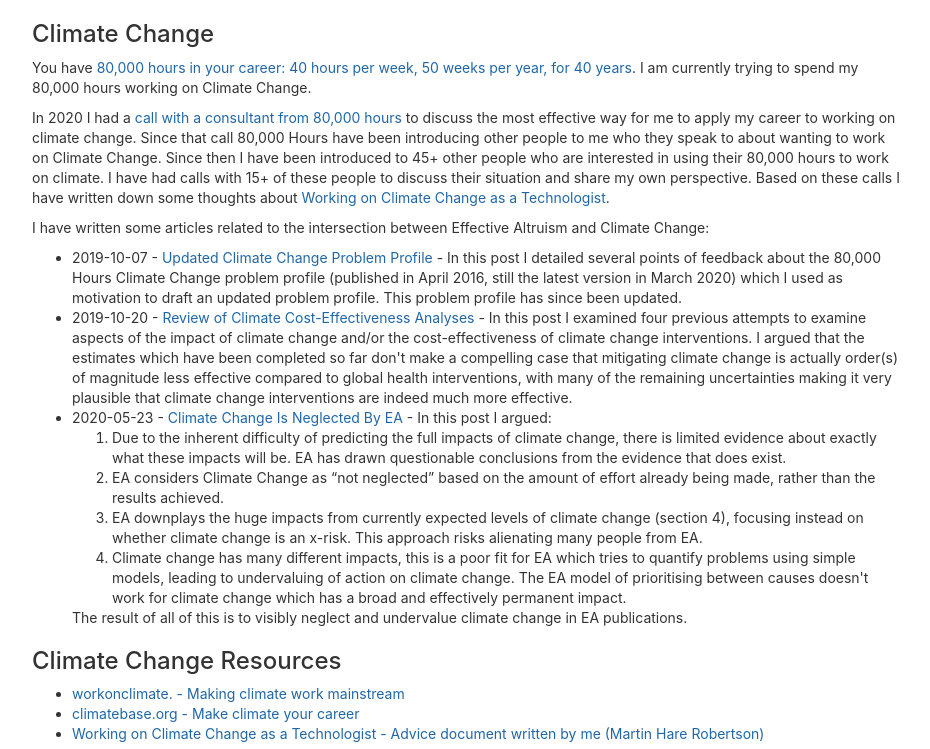
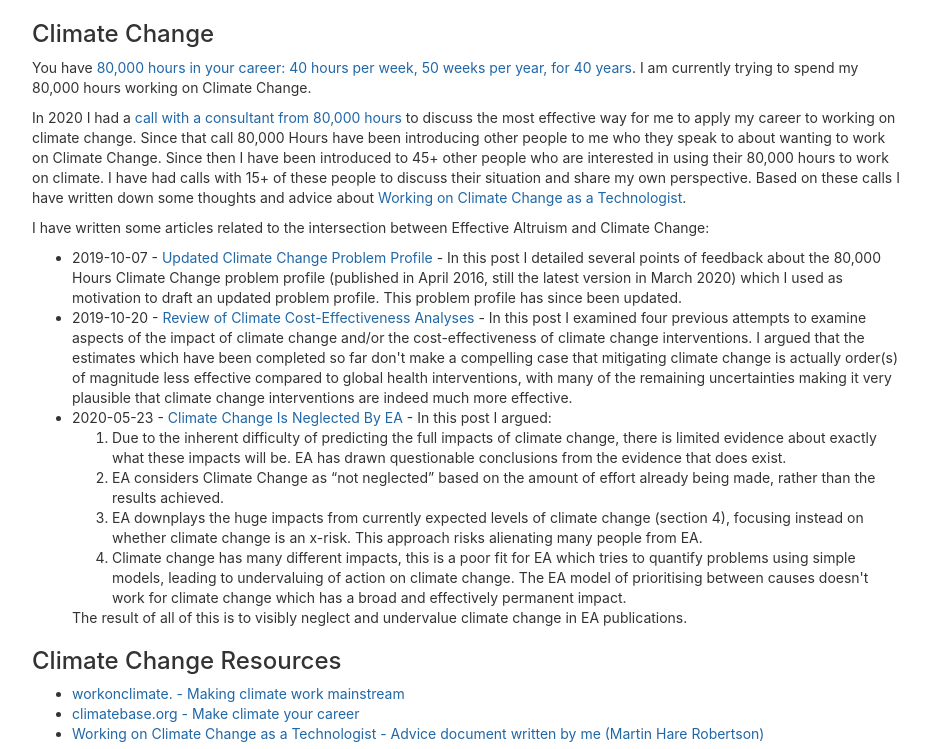
Before and after one commit to mchr3k/mchr3k.github.com, a Jekyll site: the page built from effective-altruism.html, in a window 1280 px wide and 900 px high, scrolled down 547 px, cut to the strip 151-900 px from the top of the window. Shown: the whole strip, without its empty margins (173-1103 px from the left). Built offline with Jekyll 4.4.1, drawn with Linux system fonts in a browser that asks for light colours; nearby versions of some CDN libraries.

Commit message:
Wording tweaks

```diff
--- a/climate-change.html
+++ b/climate-change.html
@@ -29,7 +29,7 @@
     allowfullscreen
   ></iframe>
 
-  <p>In December 2020 I spent another ~35 hours writing another talk which summarized the climate action progress since my first talk:</p>
+  <p>In December 2020 I spent another ~35 hours writing another talk which summarized the global climate action progress since my first talk:</p>
 
   <iframe
     width="560"
--- a/effective-altruism.html
+++ b/effective-altruism.html
@@ -46,7 +46,7 @@
     In 2020 I had a <a href="https://80000hours.org/speak-with-us/" target="_blank">call with a consultant from 80,000 hours</a> to discuss the most effective way for me to apply my career to working
     on climate change. Since that call 80,000 Hours have been introducing other people to me who they speak to about wanting to work on Climate Change. Since then I have been introduced to 45+ other
     people who are interested in using their 80,000 hours to work on climate. I have had calls with 15+ of these people to discuss their situation and share my own perspective. Based on these calls I
-    have written down some thoughts about
+    have written down some thoughts and advice about
     <a href="https://docs.google.com/document/d/1MNPkLJqRmrk380L24G31szsKt9Dc8qB2M8PO7-YW5HI/edit" target="_blank">Working on Climate Change as a Technologist</a>.
   </p>
 
```
